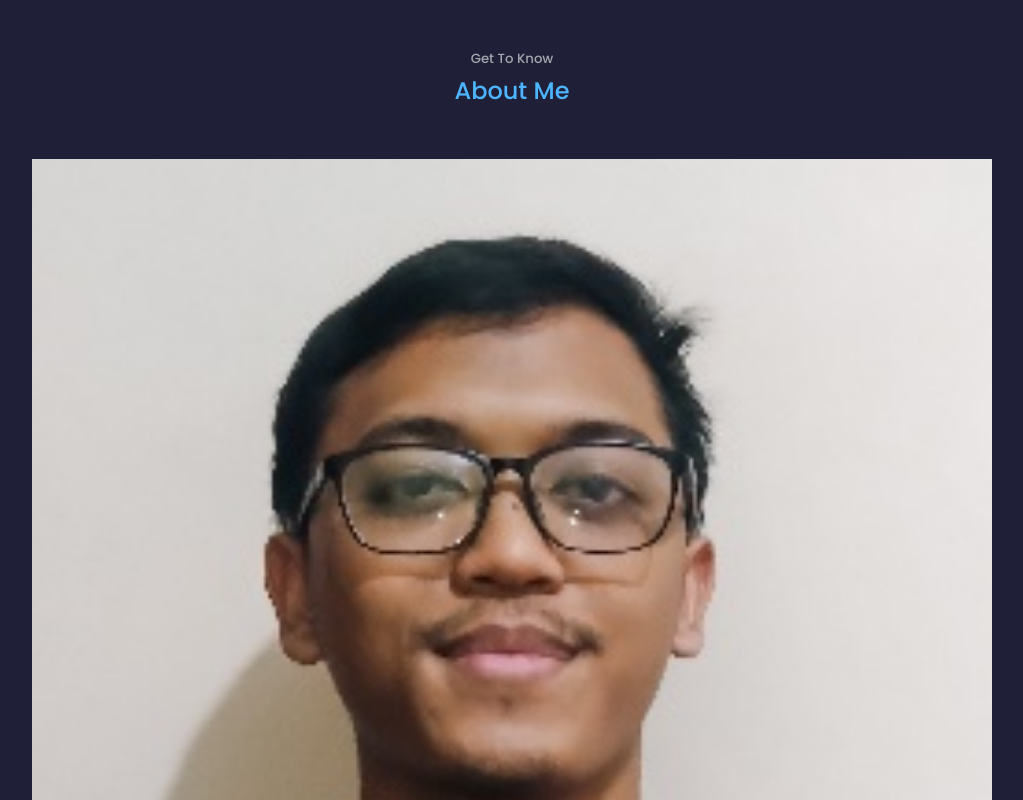
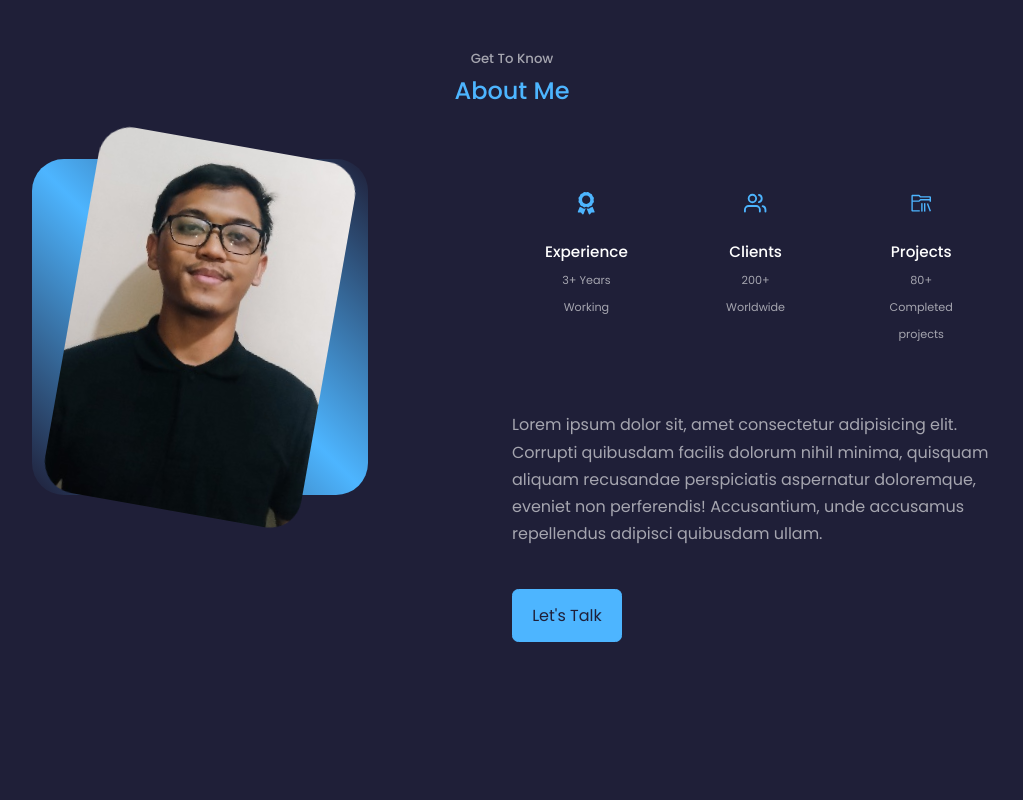
Before and after one commit to farrez30/personal-portfolio-website-1, a React (Create React App) app: page / in a window 1280 px wide. Shown: the part 880-1680 px from the top of the page, without its empty margins (128-1151 px from the left). Built offline with nearby package versions, Linux system fonts and the light colour scheme.

Commit message:
Update about.css

```diff
--- a/src/components/about/about.css
+++ b/src/components/about/about.css
@@ -0,0 +1,132 @@
+.about__container {
+    display: grid;
+    grid-template-columns: 35% 50%;
+    gap: 15%;
+}
+
+.about__me {
+    width: 100%;
+    aspect-ratio: 1/1;
+    -webkit-border-radius: 2rem;
+    -moz-border-radius: 2rem;
+    -ms-border-radius: 2rem;
+    -o-border-radius: 2rem;
+    border-radius: 2rem;
+    background: linear-gradient(45deg, transparent, var(--color-primary), transparent);
+    display: grid;
+    place-items: center;
+}
+
+.about__me-image {
+    -webkit-border-radius: 2rem;
+    -moz-border-radius: 2rem;
+    -ms-border-radius: 2rem;
+    -o-border-radius: 2rem;
+    border-radius: 2rem;
+    overflow: hidden;
+    -webkit-transform: rotate(10deg);
+    -moz-transform: rotate(10deg);
+    -ms-transform: rotate(10deg);
+    -o-transform: rotate(10deg);
+    transform: rotate(10deg);
+    -webkit-transition: var(--transition);
+    -moz-transition: var(--transition);
+    -ms-transition: var(--transition);
+    -o-transition: var(--transition);
+    transition: var(--transition);
+}
+
+.about__me-image:hover {
+    -webkit-transform: rotate(0deg);
+    -moz-transform: rotate(0deg);
+    -ms-transform: rotate(0deg);
+    -o-transform: rotate(0deg);
+    transform: rotate(0deg);
+}
+
+.about__cards {
+    display: grid;
+    grid-template-columns: repeat(3, 1fr);
+    gap: 1.5rem;
+}
+
+.about__card {
+    background: var(--color-bg-variants);
+    border: 1px solid transparent;
+    -webkit-border-radius: 1rem;
+    -moz-border-radius: 1rem;
+    -ms-border-radius: 1rem;
+    -o-border-radius: 1rem;
+    border-radius: 1rem;
+    padding: 2rem;
+    text-align: center;
+    -webkit-transition: var(--transition);
+    -moz-transition: var(--transition);
+    -ms-transition: var(--transition);
+    -o-transition: var(--transition);
+    transition: var(--transition);
+}
+
+.about__card:hover {
+    background: transparent;
+    border-color: var(--color-primary-variant);
+    cursor: default;
+}
+
+.about__icon {
+    color: var(--color-primary);
+    font-size: 1.4rem;
+    margin-bottom: 1rem;
+}
+
+.about__card h5 {
+    font-size: 0.95rem;
+}
+
+.about__card small {
+    font-size: 0.7rem;
+    color: var(--color-light);
+}
+
+.about__content p {
+    margin: 2rem 0 2.6rem;
+    color: var(--color-light);
+}
+
+/* ============= MEDIA QUERIES (MEDIUM DEVICES) ============= */
+@media screen and (max-width: 1024px) {
+    .about__container {
+        grid-template-columns: 1fr;
+        gap: 0;
+    }
+
+    .about__me {
+        width: 50%;
+        margin: 2rem auto 4rem;
+    }
+
+    .about__content p {
+        margin: 1rem 0 1.5rem;
+    }
+}
+
+/* ============= MEDIA QUERIES (SMALL DEVICES) ============= */
+@media screen and (max-width: 600px) {
+    .about__me {
+        width: 65%;
+        margin: 0 auto 3rem;
+    }
+
+    .about__cards {
+        grid-template-columns: 1fr 1fr;
+        gap: 1rem;
+    }
+
+    .about__content {
+        text-align: center;
+    }
+
+    .about__content p {
+        margin: 1.5rem 0;
+    }
+}
```
